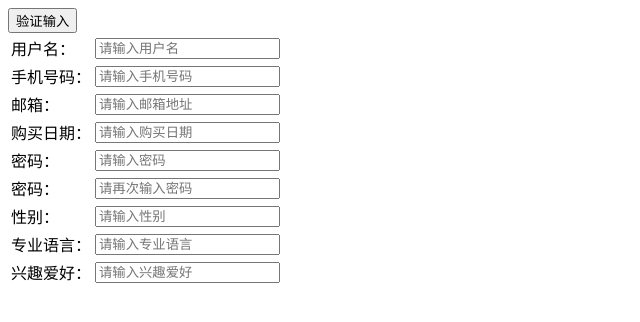
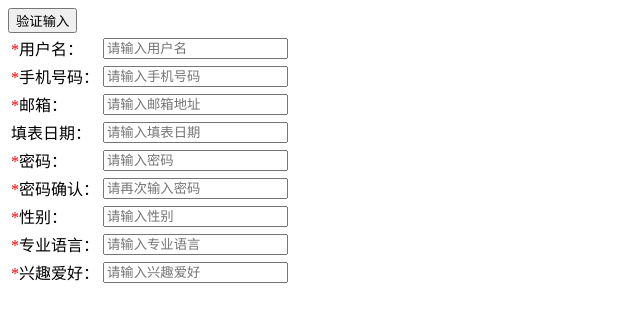
Before and after one commit to Liuweijin123/validUtil, a plain HTML site: page index.html in a window 1280 px wide. Shown: the whole page, without its empty margins (0-640 px from the left). Drawn offline with Linux system fonts and the light colour scheme.

Commit message:
修复Bug

```diff
--- a/ValidUtil.js
+++ b/ValidUtil.js
@@ -184,7 +184,7 @@ var valid = {};
 			index: 1,
 			name: "length",
 			check: function (element, params) {
-				if (params && element.value != undefined) {
+				if (params && element.value != undefined && element.value!=="") {
 					var prr = [];
 					if (element.getAttribute("data-property")) {
 						var prr = element.getAttribute("data-property").split(",");
@@ -212,7 +212,7 @@ var valid = {};
 			index: 2,
 			name: "regexp",
 			check: function (element, params) {
-				if (params && element.value != undefined) {
+				if (params && element.value != undefined && element.value!=="") {
 					var prr = [];
 					if (element.getAttribute("data-property"))
 						var prr = element.getAttribute("data-property").split(",");
@@ -236,7 +236,7 @@ var valid = {};
 			index: 3,
 			name: "equalTo",
 			check: function (element, params) {
-				if (params && element.value != undefined) {
+				if (params && element.value != undefined && element.value!=="") {
 					var prr = [];
 					if (element.getAttribute("data-property"))
 						var prr = element.getAttribute("data-property").split(",");
@@ -258,7 +258,7 @@ var valid = {};
 			index: 4,
 			name: "external",
 			check: function (element, params) {
-				if (params && element.value != undefined) {
+				if (params && element.value != undefined && element.value!=="") {
 					var prr = [];
 					if (element.getAttribute("data-property"))
 						var prr = element.getAttribute("data-property").split(",");
--- a/index.html
+++ b/index.html
@@ -9,52 +9,52 @@
 <body>
     <table>
         <tr>
-            <td>用户名：</td>
+            <td><span style="color:red">*</span>用户名：</td>
             <td><input id="userName" placeholder="请输入用户名" data-valid="required-{用户名不能为空},length.{0}.{5}-{用户名只能输入5个字符}"></td>
             <!-- -{用户名不能为空} 是验证不通过时的提示内容-->
         </tr>
         <tr>
-            <td>手机号码：</td>
+            <td><span style="color:red">*</span>手机号码：</td>
             <td><input id="txtTel" placeholder="请输入手机号码" data-property="手机号码,{0}不能为空,{0}格式不正确,{0}必须为{1}个数字,11,tel"
                     data-valid="0-0.1.0,1.4.4-0.3.0.4,2.5-0.2.0">
                 <!--压缩的写法方式，在字符太多的情况下可以减少长度，一般不建议用-->
             </td>
         </tr>
         <tr>
-            <td>邮箱：</td>
+            <td><span style="color:red">*</span>邮箱：</td>
             <td><input id="txtEmail" placeholder="请输入邮箱地址" data-valid="required,regexp.{email}-{邮箱格式不正确}">
             </td>
         </tr>
         <tr>
-            <td>购买日期：</td>
-            <td><input id="txtDate" placeholder="请输入购买日期" data-valid="required,regexp.{date}-{购买日期不正确}">
+            <td>填表日期：</td>
+            <td><input id="txtDate" placeholder="请输入填表日期" data-valid="regexp.{date}-{填表日期不正确}">
             </td>
         </tr>
         <tr>
-            <td>密码：</td>
+            <td><span style="color:red">*</span>密码：</td>
             <td><input id="txtPwd" placeholder="请输入密码" data-valid="required">
                 <!-- required默认的提示会取placeholder的值-->
             </td>
         </tr>
         <tr>
-            <td>密码：</td>
+            <td><span style="color:red">*</span>密码确认：</td>
             <td><input id="txtPwd2" placeholder="请再次输入密码" data-valid="required,equalTo.{#txtPwd}-{两次输入密码不正确}">
             </td>
         </tr>
         <tr>
-            <td>性别：</td>
+            <td><span style="color:red">*</span>性别：</td>
             <td><input id="txtSex" placeholder="请输入性别" data-valid="required,external.{testSex}-{输入的性别有误}">
             </td>
         </tr>
         <tr>
-            <td>专业语言：</td>
+            <td><span style="color:red">*</span>专业语言：</td>
             <td><input id="txtProcess" placeholder="请输入专业语言" data-valid="required,external.{testProfess}">
                 <!-- external是采用外部方法验证的方式，testProfess是外部方法的名称，用这种方式可以做到很灵活 -->
             </td>
         </tr>
         <tr>
-            <td>兴趣爱好：</td>
-            <td><input id="txtInterest" placeholder="请输入兴趣爱好" data-valid="not_empty-myMsg.你.喜欢.什么？"><span style="color:red"></span>
+            <td><span style="color:red">*</span>兴趣爱好：</td>
+            <td><input id="txtInterest" placeholder="请输入兴趣爱好" data-valid="not_empty-myMsg.你.喜欢.什么？"><span class="tip" style="color:red"></span>
             </td>
         </tr>
         <input type="button" onclick="checkForm();" value="验证输入" />
@@ -89,7 +89,7 @@
     });
 
     function checkForm() {
-        $("span[style='color:red']").html("");
+        $(".tip").html("");
         var rs = valid.util.checkInputs();
         if (rs.isTrue) {
             alert("验证通过");
```
